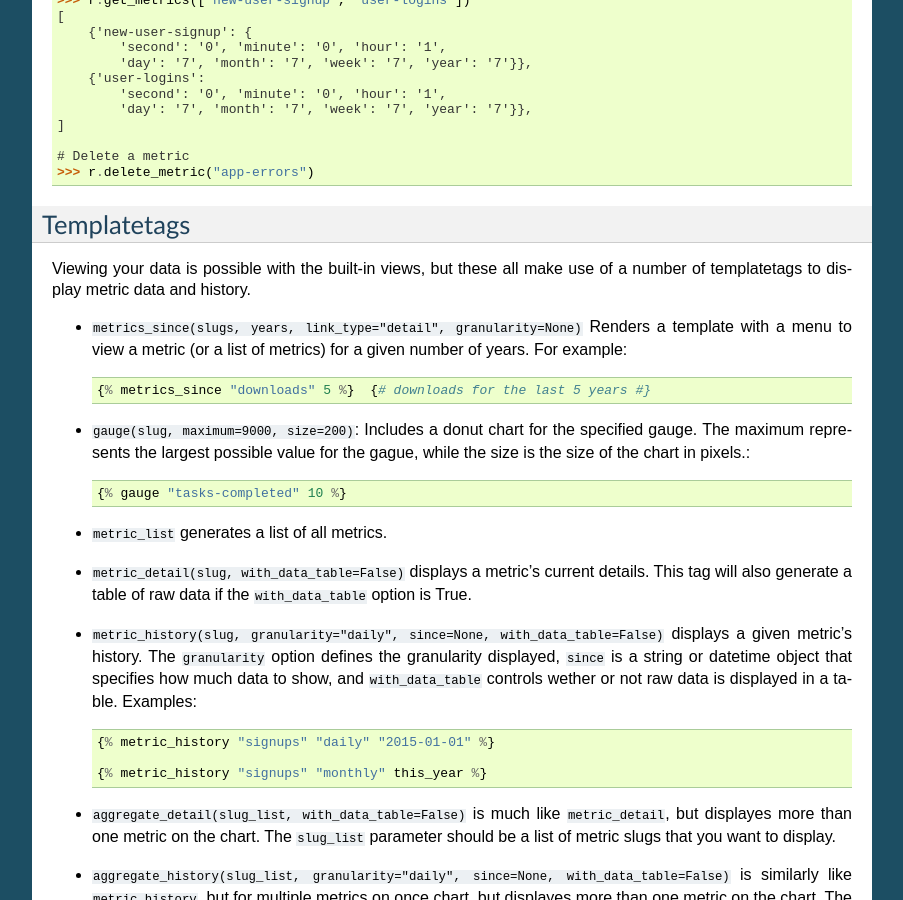
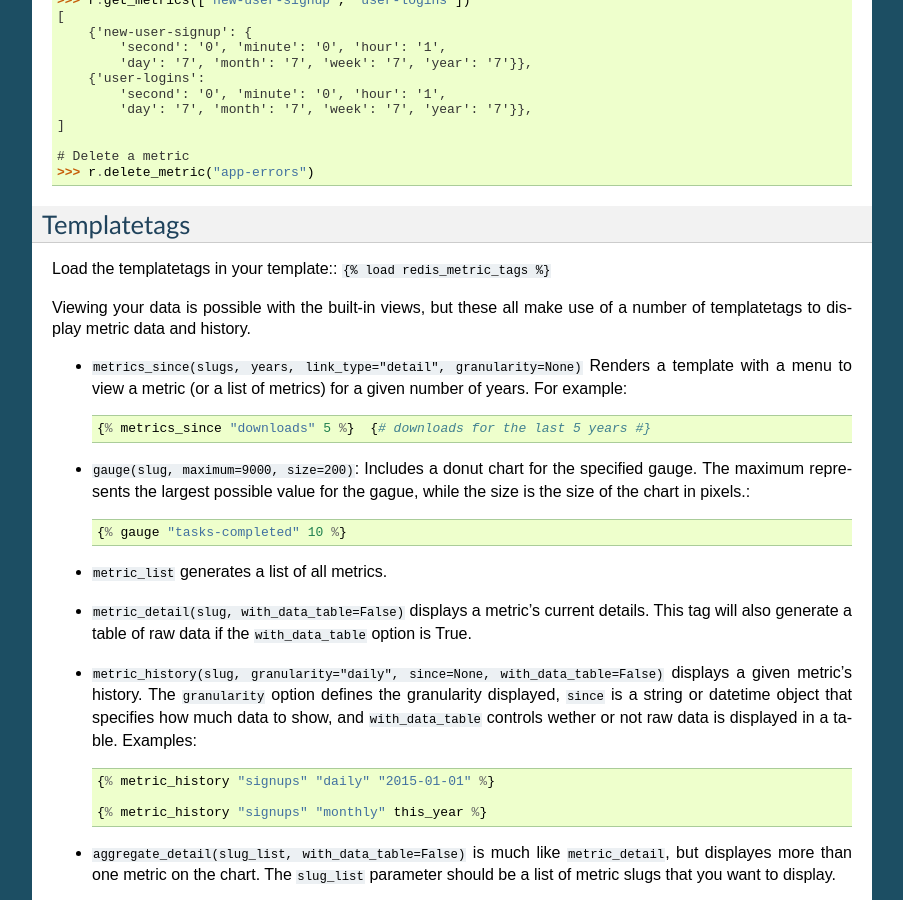
Before and after one commit to bradmontgomery/django-redis-metrics, a Sphinx documentation site: the page built from docs/usage.rst, in a window 1280 px wide and 900 px high, scrolled down 1314 px. Shown: the whole window, without its empty margins (198-1101 px from the left). Built offline with Sphinx 7.4.7, drawn with Linux system fonts in a browser that asks for light colours.

Commit message:
Loading the templatetags is required

```diff
--- a/docs/usage.rst
+++ b/docs/usage.rst
@@ -104,6 +104,9 @@ You can use it directly to set metrics or gauges and to retrieve data.
 Templatetags
 ------------
 
+Load the templatetags in your template::
+``{% load redis_metric_tags %}``
+
 Viewing your data is possible with the built-in views, but these all make use
 of a number of templatetags to display metric data and history.
 
```
